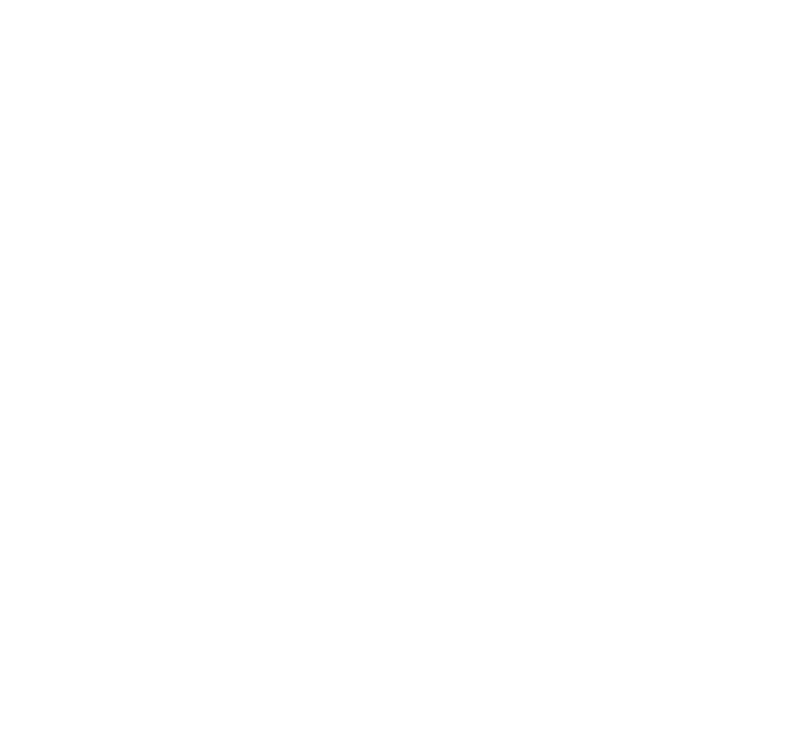
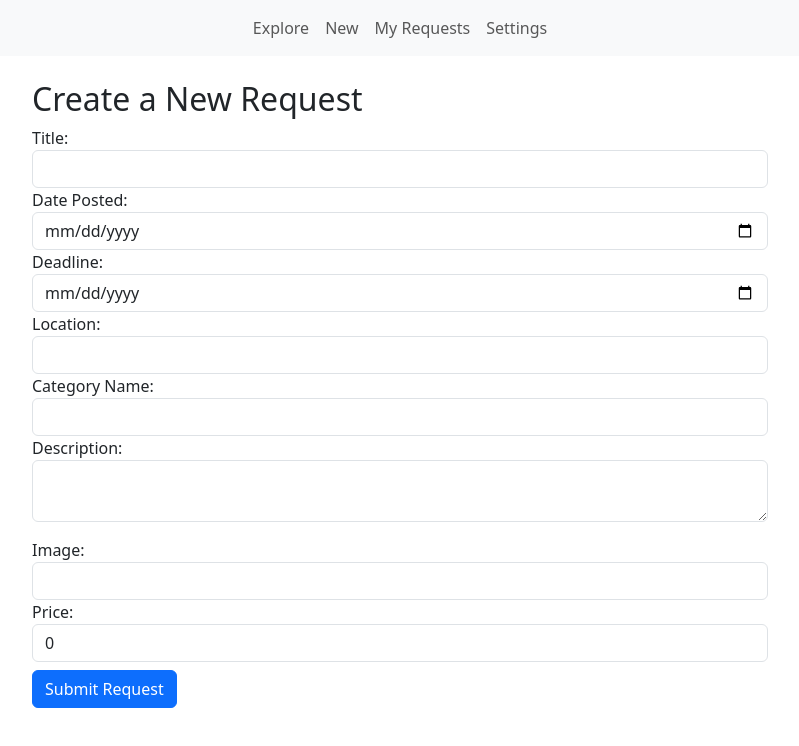
Before and after one commit to ahmad12nasser/SENIORPROJECT-FRONTEND, an Angular app: page /client/newRequest in a window 1280 px wide. Before the commit this address led to /. Shown: the top 746 px of the page, without its empty margins (240-1039 px from the left). Built offline with nearby package versions, Linux system fonts and the light colour scheme.

Commit message:
working on the client components: newRequest and homePage and the necessary files and components

```diff
--- a/src/app/components/client/client-nav-bar/client-nav-bar.component.html
+++ b/src/app/components/client/client-nav-bar/client-nav-bar.component.html
@@ -1,16 +1,16 @@
 <nav class="navbar navbar-expand-lg navbar-light bg-light d-flex justify-content-center">
     <ul class="navbar-nav">
       <li class="nav-item">
-        <a class="nav-link" href="/client/home-page">Explore</a>
+        <a class="nav-link" href="client/homePage">Explore</a>
       </li>
       <li class="nav-item">
-        <a class="nav-link" href="/client/new-post">New</a>
+        <a class="nav-link" href="client/newRequest">New</a>
       </li>
       <li class="nav-item">
-        <a class="nav-link" href="client/my-posts">My Posts</a>
+        <a class="nav-link" href="client/myRequest">My Requests</a>
       </li>
       <li class="nav-item">
-        <a class="nav-link" href="/client/settings">Settings</a>
+        <a class="nav-link" href="client/settings">Settings</a>
       </li>
     </ul>
   </nav>
--- a/src/app/components/client/main-page/main-page.component.html
+++ b/src/app/components/client/main-page/main-page.component.html
@@ -7,12 +7,12 @@
         <p class="card-text"><strong>Date Posted: </strong>{{post.datePosted}}</p>
         <p class="card-text"><strong>DeadLine: </strong>{{post.deadline}}</p>
         <p class="card-text"><strong>Location:</strong> {{ post.location }}</p>
-        <p class="card-text"><strong>Category:</strong> {{ post.categName }}</p>
+        <p class="card-text"><strong>Category:</strong> {{ post.categ_name }}</p>
         <p class="card-text">{{ post.description }}</p>
         <img *ngIf="post.image" [src]="post.image" class="card-img-top" alt="Request Image">
         <p class="card-text"><strong>Price:</strong> {{ post.price }}</p>
-        <p><strong>Client:</strong> {{ post.clientFirstName + ' ' + post.clientLastName }}</p>
-        <img *ngIf="post.clientImage" [src]="post.clientImage" class="card-img-top" alt="Client Image">
+        <p><strong>Client:</strong> {{ post.freelancerFirstName + ' ' + post.freelancerLastName }}</p>
+        <img *ngIf="post.clientImage" [src]="post.freelancerProfileImage" class="card-img-top" alt="Client Image">
         <button class="btn btn-primary" (click)="HireInThisPost(post.id, post.freelancer_id)">Hire</button>
       </div>
     </div>
--- a/src/app/components/client/new-request/new-request.component.html
+++ b/src/app/components/client/new-request/new-request.component.html
@@ -1,5 +1,61 @@
 <app-client-nav-bar></app-client-nav-bar>
+<div class="container mt-4">
+    <div class="row">
+        <div class="col-md-8 offset-md-2">
+            <h2>Create a New Request</h2>
+            <form (ngSubmit)="submitRequest()" #postForm="ngForm">
+                <div class="form-group">
+                    <label for="title">Title:</label>
+                    <input type="text" class="form-control" id="title" name="title" [(ngModel)]="newRequest.title"
+                        required>
+                </div>
 
+                <div class="form-group">
+                    <label for="datePosted">Date Posted:</label>
+                    <input type="date" class="form-control" id="datePosted" name="datePosted"
+                        [(ngModel)]="newRequest.datePosted" required>
+                </div>
 
+                <div class="form-group">
+                    <label for="deadline">Deadline:</label>
+                    <input type="date" class="form-control" id="deadline" name="deadline"
+                        [(ngModel)]="newRequest.deadline" required>
+                </div>
 
+                <div class="form-group">
+                    <label for="location">Location:</label>
+                    <input type="text" class="form-control" id="location" name="location"
+                        [(ngModel)]="newRequest.location" required>
+                </div>
+
+                <div class="form-group">
+                    <label for="categName">Category Name:</label>
+                    <input type="text" class="form-control" id="categName" name="categName"
+                        [(ngModel)]="newRequest.categ_name" required>
+                </div>
+
+                <div class="form-group">
+                    <label for="description">Description:</label>
+                    <textarea class="form-control" id="description" name="description"
+                        [(ngModel)]="newRequest.description" required></textarea>
+                </div>
+
+                <div class="form-group mt-3">
+                    <label for="image">Image:</label>
+                    <!-- <input type="file" accept="image/*" (change)="onFileSelected($event)"> -->
+                    <input type="text" class="form-control" id="image" name="image" [(ngModel)]="newRequest.image"
+                        required>
+                </div>
+
+                <div class="form-group">
+                    <label for="price">Price:</label>
+                    <input type="number" class="form-control" id="price" name="price" [(ngModel)]="newRequest.price"
+                        required>
+                </div>
+
+                <button type="submit" class="btn btn-primary mt-2">Submit Request</button>
+            </form>
+        </div>
+    </div>
+</div>
 <router-outlet></router-outlet>
--- a/src/app/components/client/new-request/new-request.component.ts
+++ b/src/app/components/client/new-request/new-request.component.ts
@@ -1,4 +1,8 @@
 import { Component } from '@angular/core';
+import { request } from '../../../models/request';
+import { RequestsService } from '../../../services/requests/requests.service';
+import { LoginService } from '../../../services/authentication/login.service';
+import { DomSanitizer } from '@angular/platform-browser';
 
 @Component({
   selector: 'app-new-request',
@@ -6,5 +10,50 @@ import { Component } from '@angular/core';
   styleUrl: './new-request.component.css'
 })
 export class NewRequestComponent {
+  newRequest: request = new request();
+  selectedFile: File | null = null;
+  fileBase64: string | null = null;
 
+  constructor(
+    private requestService: RequestsService,
+    private loginService: LoginService,
+    private sanitizer: DomSanitizer
+  ) { }
+    //ra7 a3mol temporary setting la client_id handly 3ashan ba3ed login msh she8al
+   // this.newRequest.client_id = 1;
+
+   submitRequest() {
+    // Set the client_id from the logged in user
+    //this.newRequest.client_id = this.loginService.getLoggedInUserId();
+    // Submit the request to the backend
+    this.newRequest = {
+      ...this.newRequest,
+      client_id: 1
+    };
+    this.requestService.createRequest(this.newRequest).subscribe({
+      next: (data) => {
+        console.log('Successfully submitted request:', data);
+        this.newRequest = new request();
+      },
+      error: (error) => {
+        console.error('Error submitting request:', error);
+      }
+    });
+  }
+
+  convertFileToBase64(file: File) {
+    const reader = new FileReader();
+    reader.onload = () => {
+      this.fileBase64 = this.sanitizer.bypassSecurityTrustResourceUrl(reader.result as string) as string;
+    };
+    reader.readAsDataURL(file);
+  }
+
+  onFileSelected(event: any) {
+    const file = event.target.files[0] as File;
+    if (file) {
+      this.selectedFile = file;
+      this.convertFileToBase64(file);
+    }
+  }
 }
--- a/src/app/components/freelancer/to-do/to-do.component.ts
+++ b/src/app/components/freelancer/to-do/to-do.component.ts
@@ -1,5 +1,4 @@
 import { Component, OnInit } from '@angular/core';
-import { toDo } from '../../../models/toDo';
 import { ToDoService } from '../../../services/freelancer/toDo.service';
 
 @Component({
--- a/src/app/models/request.ts
+++ b/src/app/models/request.ts
@@ -1,25 +1,23 @@
-import { client } from "./client";
-
 export class request{
 
-     public id: number;
-     public client: client;
+     //public id: number;
+     public client_id: number;
+     public categ_name:String;
+     public description: String;
+     public datePosted: Date;
+     public deadline: Date;
+     public location: String;
      public title: String;
-     public datePosted: Date;
-     public deadLine: Date;
-     public categName:String;
-     public location: String;
-     public description: String;
+     public price: number;
      public image: String;
-     public price: number;
 
      constructor(){
-           this.id = 0;
-           this.client = new client();
+       //    this.id = 0;
+           this.client_id =0;
            this.title = "";
            this.datePosted = new Date();
-           this.deadLine = new Date();
-           this.categName = "";
+           this.deadline = new Date();
+           this.categ_name = "";
            this.location = "";
            this.description = "";
            this.image = "";
--- a/src/app/services/authentication/login.service.ts
+++ b/src/app/services/authentication/login.service.ts
@@ -23,7 +23,7 @@ export class LoginService {
   }
 
   getLoggedInUserId(): number | 0 {
-    return parseInt(localStorage.getItem('userId') || '', 10);
+    return parseInt(localStorage.getItem('userId') || '', 0);
   }
 
   logout() {
--- a/src/app/services/requests/requests.service.ts
+++ b/src/app/services/requests/requests.service.ts
@@ -3,7 +3,6 @@ import { Injectable } from '@angular/core';
 import { HttpClient } from '@angular/common/http';
 import { Observable, throwError } from 'rxjs';
 import { environment } from '../../../environments/environment';
-import { appliedRequests } from '../../models/appliedRequests';
 
 @Injectable({
   providedIn: 'root'
@@ -18,7 +17,10 @@ export class RequestsService {
      return Number(localStorage.getItem('userId'));
    }*/
 
-
+  // Create a new request
+  createRequest(request: request): Observable<any> {
+    return this.http.post(`${this.apiUrl}/requests/createRequest`, request);
+  }
   // Fetch all requests from the backend
   getRequests(): Observable<any[]> {
     return this.http.post<any[]>(`${this.apiUrl}/requests/getAllRequestsWithClientInfo`, null);
```
Also changed, not shown: src/app/app.routes.ts (+5 -4 lines).
